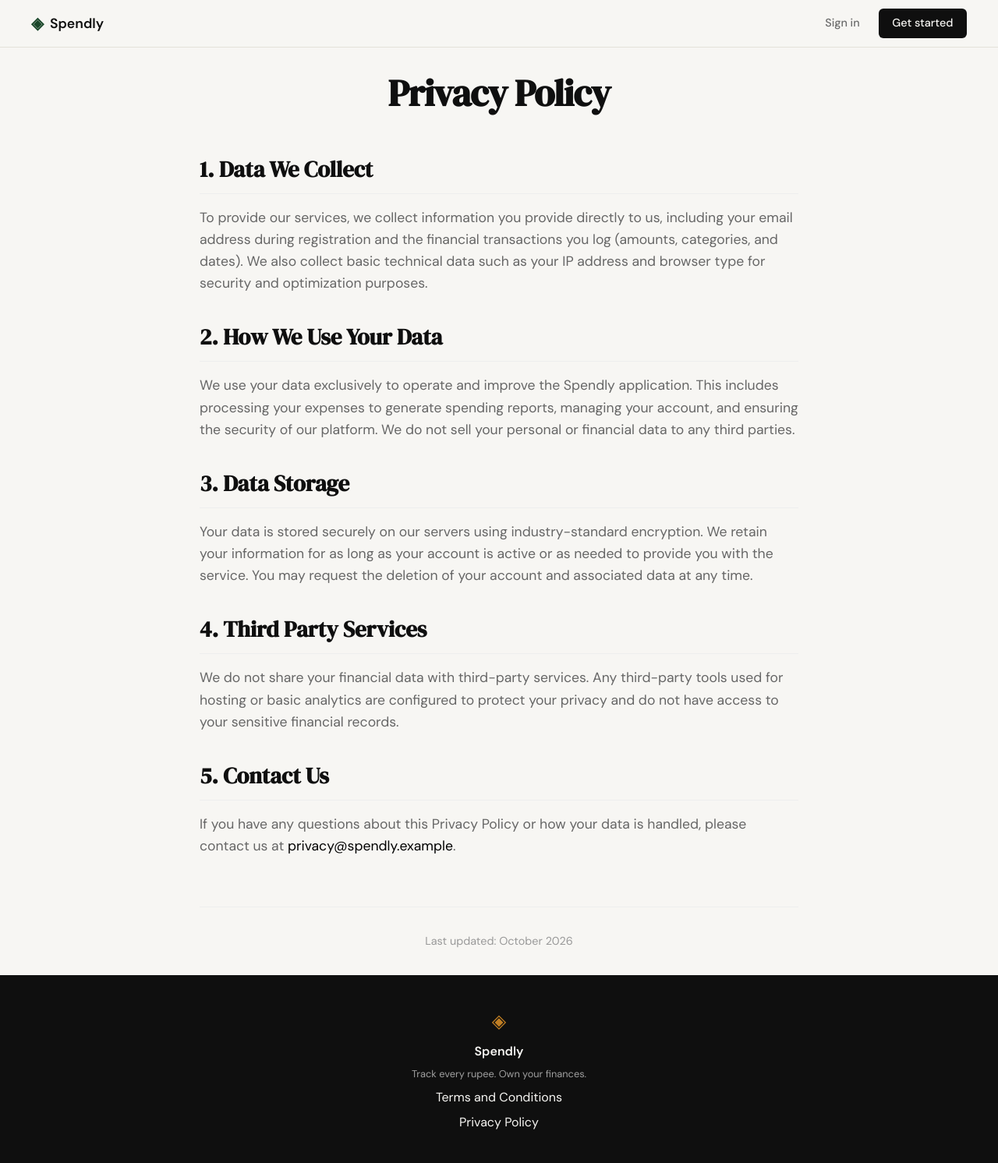
After one commit to Aman-Chaudhary0/Spendly, a Flask app: page /privacy in a window 1280 px wide. The commit adds this page. Shown: the whole page at 78% size. Run offline with Flask 3, Linux system fonts and the light colour scheme.

Commit message:
landing: add privacy policy page and route

```diff
--- a/app.py
+++ b/app.py
@@ -25,6 +25,11 @@ def login():
 @app.route("/terms")
 def terms():
     return render_template("terms.html")
+
+@app.route("/privacy")
+def privacy():
+    return render_template("privacy.html")
+
 
 
 @app.route("/logout")
--- a/templates/base.html
+++ b/templates/base.html
@@ -38,7 +38,7 @@
         <span class="footer-name">Spendly</span>
         <p class="footer-copy">Track every rupee. Own your finances.</p>
           <a href="{{ url_for('terms') }}">Terms and Conditions</a>
-          <a href="#">Privacy Policy</a>
+          <a href="{{ url_for('privacy') }}">Privacy Policy</a>
       </div>
     </footer>
 
--- /dev/null
+++ b/templates/privacy.html
@@ -0,0 +1,40 @@
+{% extends "base.html" %}
+
+{% block title %}Privacy Policy — Spendly{% endblock %}
+
+{% block content %}
+<div class="terms-container" style="max-width: 800px; margin: 0 auto; padding: 2rem 1rem;">
+    <h1 class="hero-title" style="text-align: center; margin-bottom: 3rem; font-size: 3rem;">Privacy Policy</h1>
+
+    <div class="terms-content" style="display: flex; flex-direction: column; gap: 2rem;">
+        <section class="terms-section">
+            <h2 style="font-family: 'DM Serif Display', serif; font-size: 1.8rem; margin-bottom: 1rem; border-bottom: 1px solid var(--accent-color, #eee); padding-bottom: 0.5rem;">1. Data We Collect</h2>
+            <p style="font-family: 'DM Sans', sans-serif; color: var(--text-muted, #666); font-size: 1.1rem;">To provide our services, we collect information you provide directly to us, including your email address during registration and the financial transactions you log (amounts, categories, and dates). We also collect basic technical data such as your IP address and browser type for security and optimization purposes.</p>
+        </section>
+
+        <section class="terms-section">
+            <h2 style="font-family: 'DM Serif Display', serif; font-size: 1.8rem; margin-bottom: 1rem; border-bottom: 1px solid var(--accent-color, #eee); padding-bottom: 0.5rem;">2. How We Use Your Data</h2>
+            <p style="font-family: 'DM Sans', sans-serif; color: var(--text-muted, #666); font-size: 1.1rem;">We use your data exclusively to operate and improve the Spendly application. This includes processing your expenses to generate spending reports, managing your account, and ensuring the security of our platform. We do not sell your personal or financial data to any third parties.</p>
+        </section>
+
+        <section class="terms-section">
+            <h2 style="font-family: 'DM Serif Display', serif; font-size: 1.8rem; margin-bottom: 1rem; border-bottom: 1px solid var(--accent-color, #eee); padding-bottom: 0.5rem;">3. Data Storage</h2>
+            <p style="font-family: 'DM Sans', sans-serif; color: var(--text-muted, #666); font-size: 1.1rem;">Your data is stored securely on our servers using industry-standard encryption. We retain your information for as long as your account is active or as needed to provide you with the service. You may request the deletion of your account and associated data at any time.</p>
+        </section>
+
+        <section class="terms-section">
+            <h2 style="font-family: 'DM Serif Display', serif; font-size: 1.8rem; margin-bottom: 1rem; border-bottom: 1px solid var(--accent-color, #eee); padding-bottom: 0.5rem;">4. Third Party Services</h2>
+            <p style="font-family: 'DM Sans', sans-serif; color: var(--text-muted, #666); font-size: 1.1rem;">We do not share your financial data with third-party services. Any third-party tools used for hosting or basic analytics are configured to protect your privacy and do not have access to your sensitive financial records.</p>
+        </section>
+
+        <section class="terms-section">
+            <h2 style="font-family: 'DM Serif Display', serif; font-size: 1.8rem; margin-bottom: 1rem; border-bottom: 1px solid var(--accent-color, #eee); padding-bottom: 0.5rem;">5. Contact Us</h2>
+            <p style="font-family: 'DM Sans', sans-serif; color: var(--text-muted, #666); font-size: 1.1rem;">If you have any questions about this Privacy Policy or how your data is handled, please contact us at <a href="mailto:privacy@spendly.example" style="color: var(--accent-color, #000);">privacy@spendly.example</a>.</p>
+        </section>
+    </div>
+
+    <div class="terms-footer" style="margin-top: 4rem; text-align: center; border-top: 1px solid #eee; padding-top: 2rem;">
+        <p style="font-family: 'DM Sans', sans-serif; color: var(--text-muted, #999); font-size: 0.9rem;">Last updated: October 2026</p>
+    </div>
+</div>
+{% endblock %}
```
